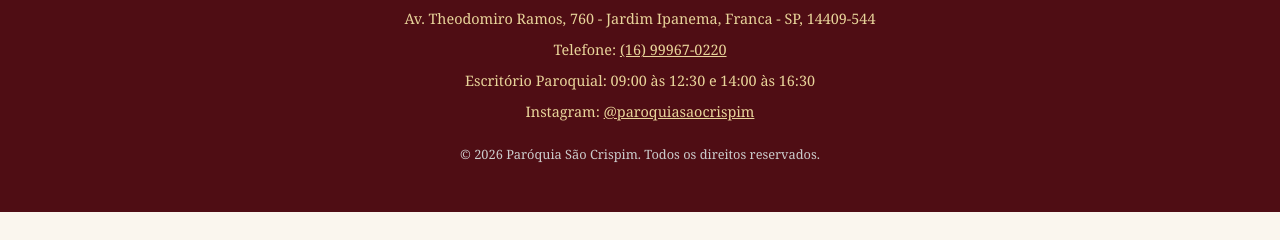
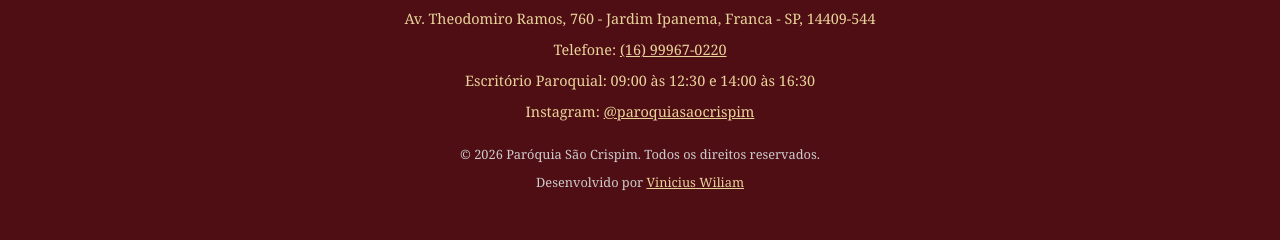
Before and after one commit to viniciuswilian19-tech/S-o-Crispim-, a plain HTML site: page index.html in a window 1280 px wide. Shown: the part 4345-4585 px from the top of the page. Before the commit the page ends 4557 px from the top, so only its background shows below. Drawn offline with Linux system fonts and the light colour scheme.

Commit message:
Adiciona crédito do desenvolvedor no rodapé
Co-Authored-By: Claude Sonnet 5.5 <noreply@anthropic.com>
Claude-Session: https://claude.ai/code/session_018Gsi7DoM6hq3JdpYLmKuWZ

```diff
--- a/index.html
+++ b/index.html
@@ -314,6 +314,7 @@
     footer p { margin-bottom: 0.4rem; }
     footer a { color: var(--dourado-claro); text-decoration: underline; }
     footer .copy { margin-top: 1.2rem; font-size: 0.8rem; color: #ccc; }
+    footer .dev { margin-top: 0.3rem; }
 
     /* ---------- Ajustes gerais para celular, tablet e computador ---------- */
     html { -webkit-text-size-adjust: 100%; }
@@ -714,6 +715,7 @@
       <p>Escritório Paroquial: 09:00 às 12:30 e 14:00 às 16:30</p>
       <p>Instagram: <a href="https://www.instagram.com/paroquiasaocrispim/" target="_blank" rel="noopener">@paroquiasaocrispim</a></p>
       <p class="copy">&copy; 2026 Paróquia São Crispim. Todos os direitos reservados.</p>
+      <p class="copy dev">Desenvolvido por <a href="https://www.linkedin.com/in/vinicius-wiliam-13141b3b9" target="_blank" rel="noopener noreferrer">Vinicius Wiliam</a></p>
     </div>
   </footer>
 
```
